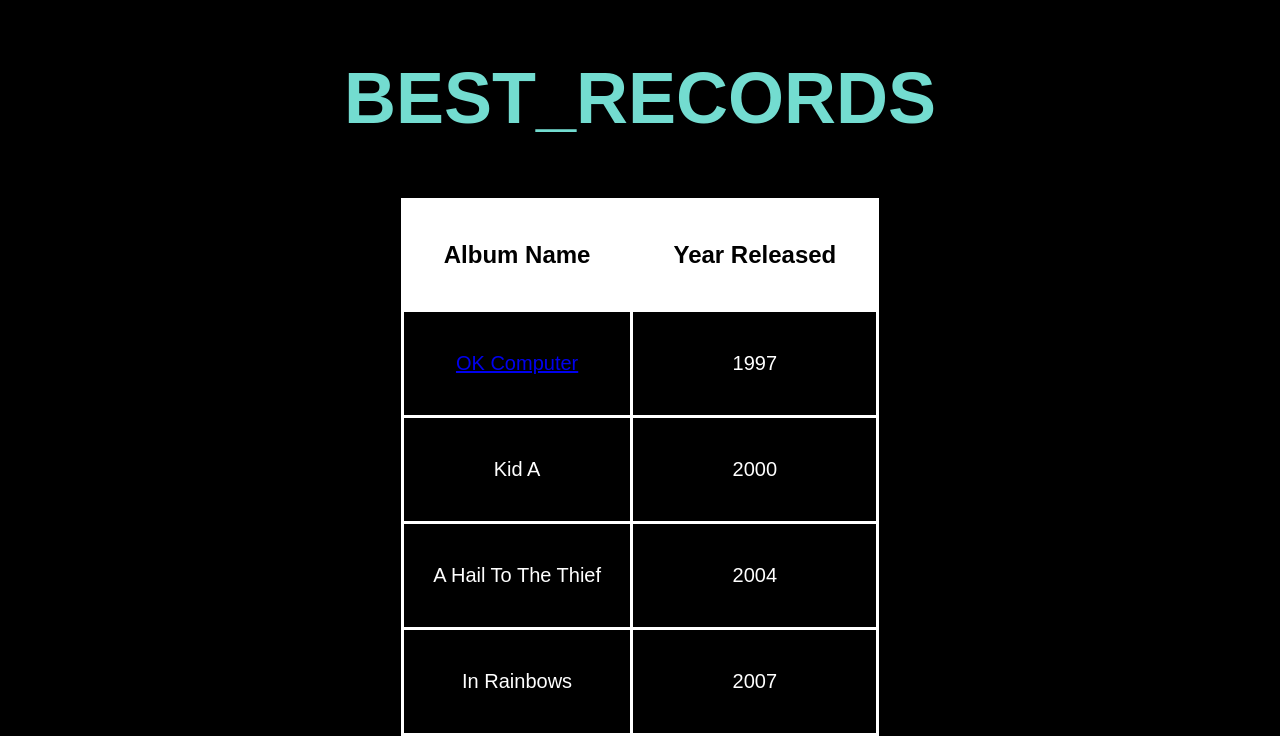
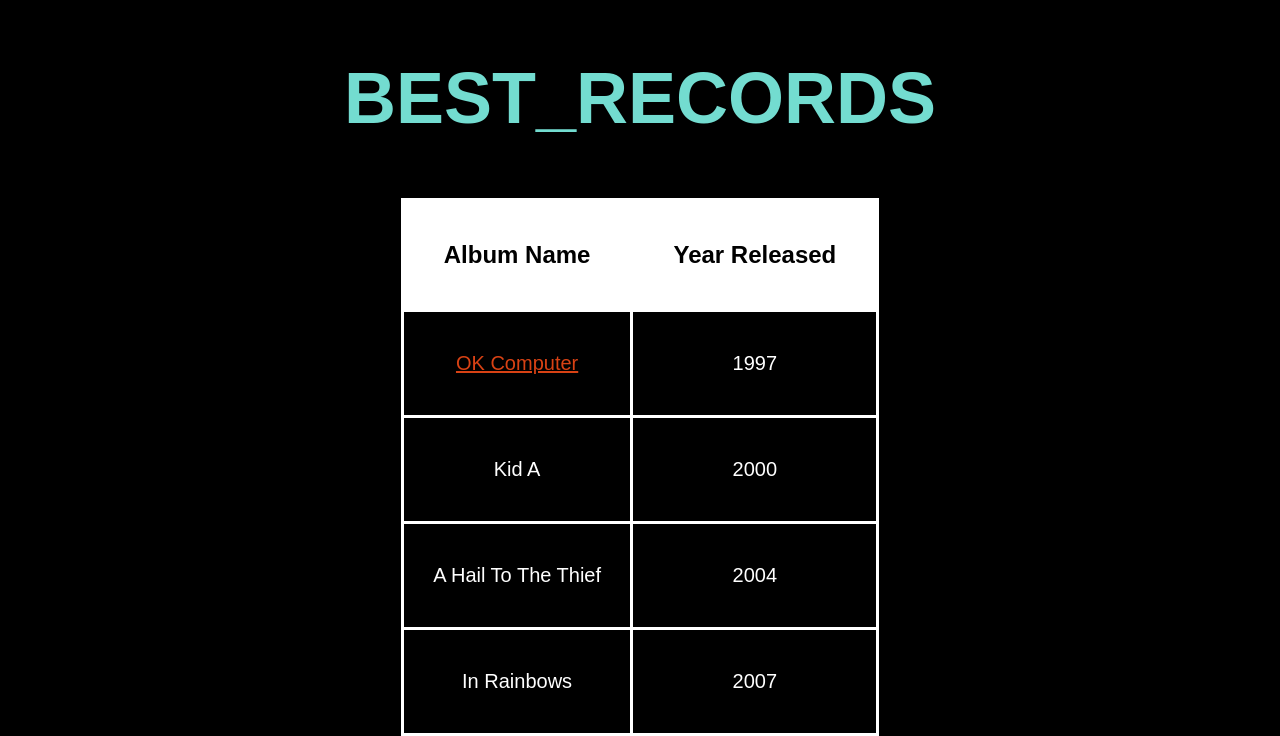
Before and after one commit to fiffuz/radiohead_er, a plain HTML site: page index.html in a window 1280 px wide. In both pictures the pointer is over the link "OK Computer". Shown: the part 2167-2903 px from the top of the page. Drawn offline with Linux system fonts and the light colour scheme.

Commit message:
Update style.css

```diff
--- a/style.css
+++ b/style.css
@@ -115,3 +115,20 @@
 .RAINBOWS img{
   margin: 0 auto;
 }
+
+/* style the default link color */
+a:link {
+  color: #73DCD0
+}
+
+/* style visited links */
+a:visited {
+  color: #0B615E;
+}
+
+/* style hover/focus links */
+a:hover,
+a:active,
+a:focus {
+  color: #D94214;
+}
```
